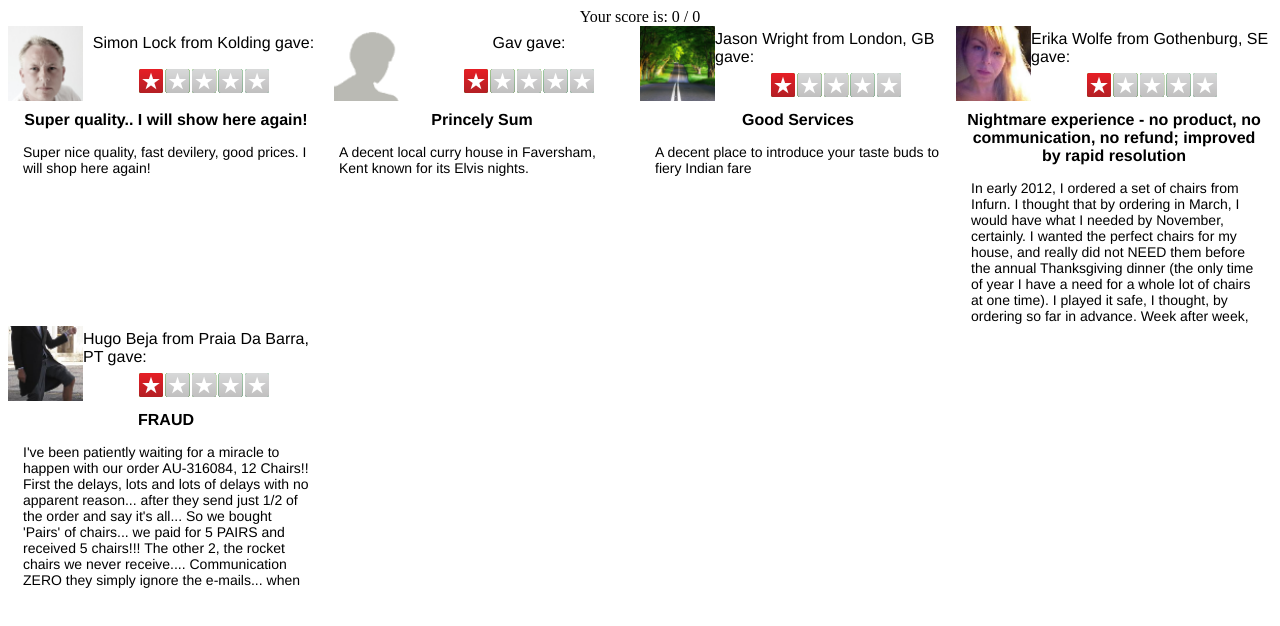
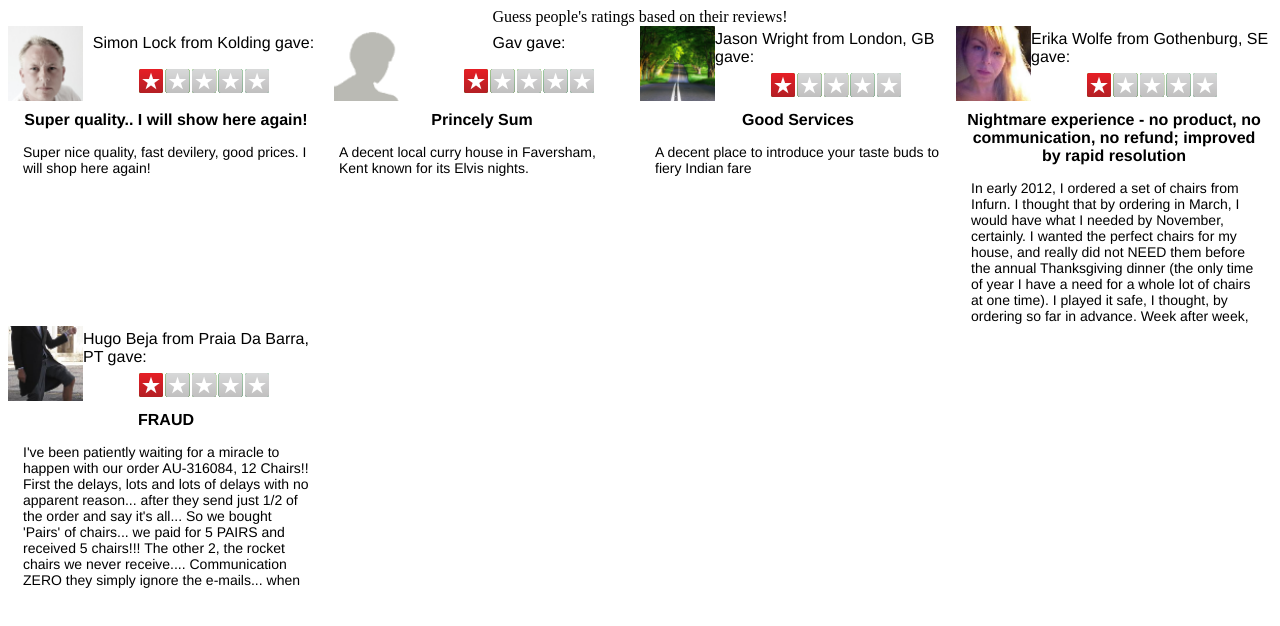
Before and after one commit to bapjiws/guess-the-rating, a React app: page / in a window 1280 px wide. Shown: the top 626 px of the page. Built offline with nearby package versions, Linux system fonts and the light colour scheme.

Commit message:
Show the game description until the user starts taking guesses

```diff
--- a/src/components/App.jsx
+++ b/src/components/App.jsx
@@ -29,7 +29,13 @@ export default class App extends Component {
 
     render() {
         return <div>
-            <div style={{textAlign: 'center'}}>{`Your score is: ${this.state.score} / ${this.state.numOfGuesses}`}</div>
+            <div style={{textAlign: 'center'}}>
+                {
+                    !this.state.numOfGuesses ?
+                        'Guess people\'s ratings based on their reviews!' :
+                        `Your score is: ${this.state.score} / ${this.state.numOfGuesses}`
+                }
+            </div>
             <Reviews updateScore={this.updateScore}/>
         </div>
     }
```
